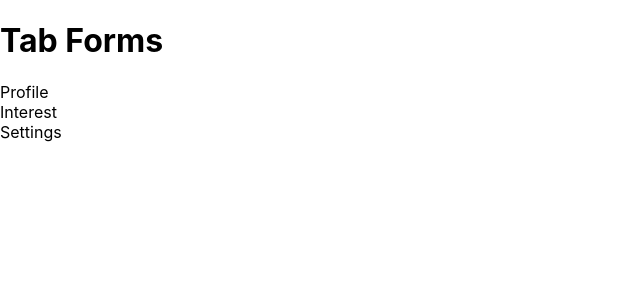
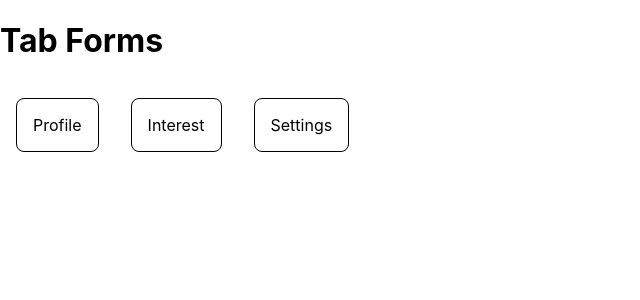
Before and after one commit to Ssharma0355/machine-coding, a React (Create React App) app: page / in a window 1280 px wide. Shown: the top 300 px of the page, without its empty margins (0-640 px from the left). Built offline with nearby package versions, Linux system fonts and the light colour scheme.

Commit message:
tabs to active

```diff
--- a/src/App.css
+++ b/src/App.css
@@ -1,38 +1,10 @@
-.App {
-  text-align: center;
+.heading-container{
+  display: flex;
+  gap: 2rem;
+  padding: 1rem;
 }
-
-.App-logo {
-  height: 40vmin;
-  pointer-events: none;
+.headings{
+  padding: 1rem;
+   border: 1px solid black;
+   border-radius: .5rem;
 }
-
-@media (prefers-reduced-motion: no-preference) {
-  .App-logo {
-    animation: App-logo-spin infinite 20s linear;
-  }
-}
-
-.App-header {
-  background-color: #282c34;
-  min-height: 100vh;
-  display: flex;
-  flex-direction: column;
-  align-items: center;
-  justify-content: center;
-  font-size: calc(10px + 2vmin);
-  color: white;
-}
-
-.App-link {
-  color: #61dafb;
-}
-
-@keyframes App-logo-spin {
-  from {
-    transform: rotate(0deg);
-  }
-  to {
-    transform: rotate(360deg);
-  }
-}
--- a/src/solutions/TabForms/TabForms.jsx
+++ b/src/solutions/TabForms/TabForms.jsx
@@ -1,9 +1,10 @@
-import React from "react";
+import React, { useState } from "react";
 import Profile from "./Profile";
 import Interset from "./Interset";
 import Settings from "./Settings";
 
 const TabForms = () => {
+  const [activeTab, setActiveTab] =useState(0);
   const Tabs = [
     {
       name: "Profile",
@@ -21,7 +22,12 @@ const TabForms = () => {
   return (
     <div>
       <h1>Tab Forms </h1>
-      {Tabs.map(t => <div>{t.name}</div>)}
+      <div className="heading-container">
+          {Tabs.map(t => <div className="headings">{t.name}</div>)}
+      </div>
+
+
+
 
     </div>
   );
```
